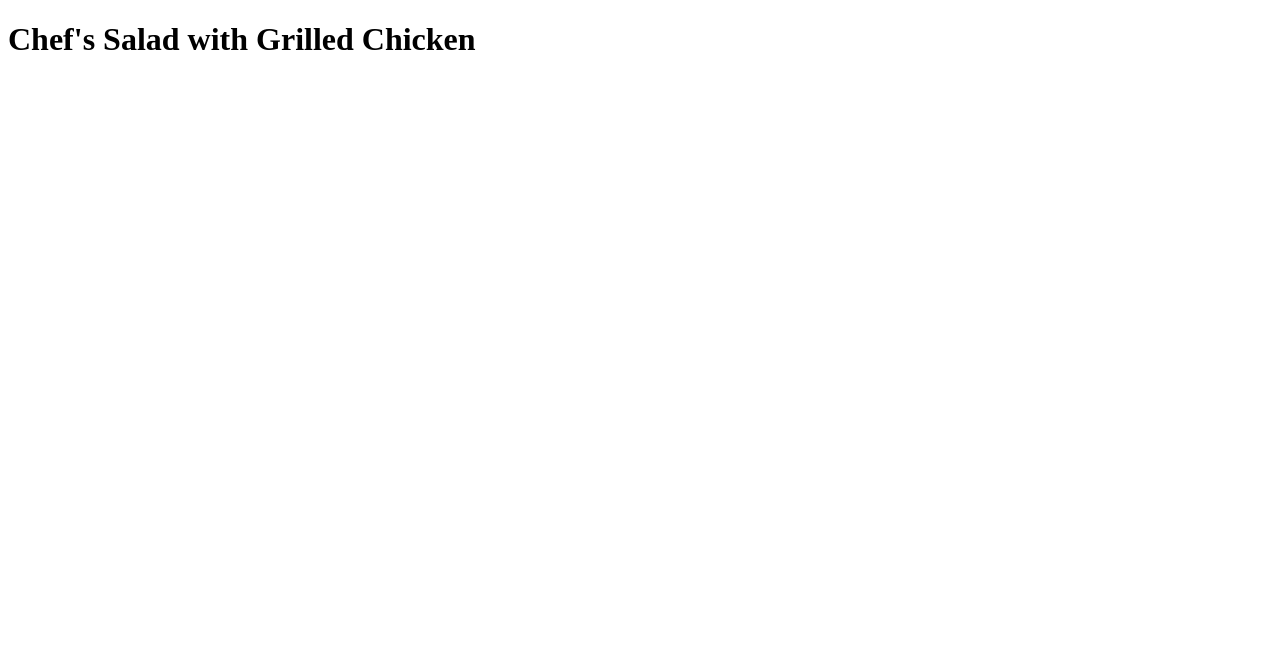
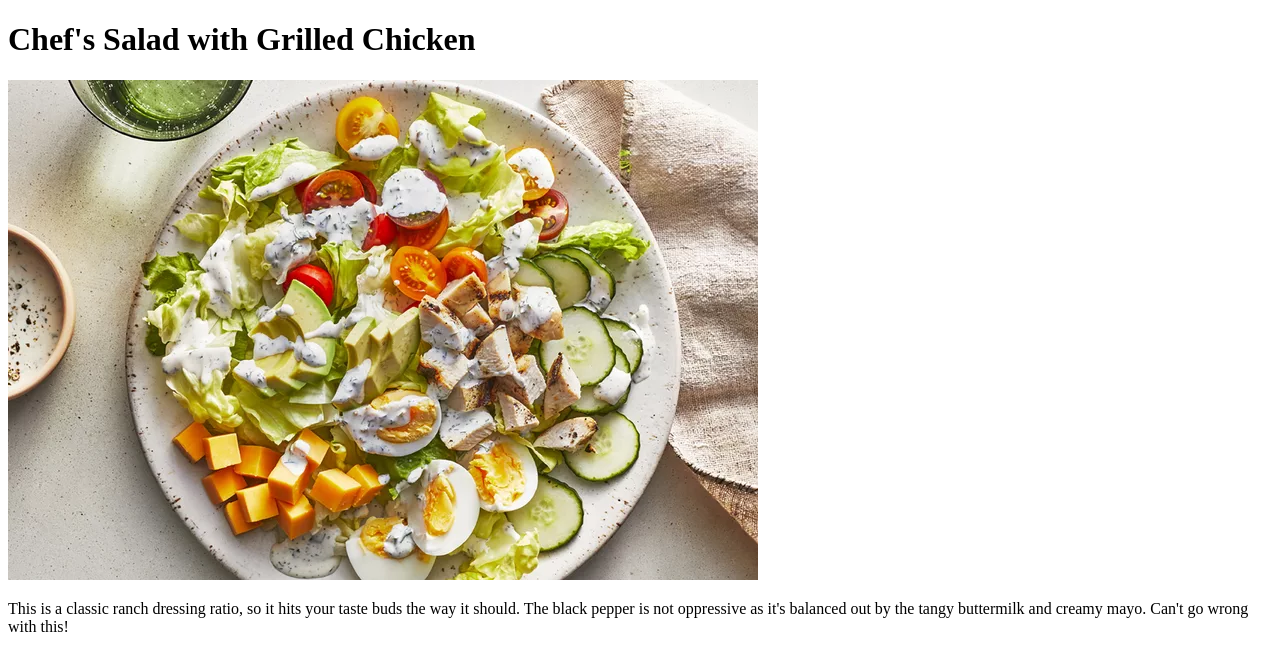
Before and after one commit to TweestidBunny/odin-recipes, a plain HTML site: page recipes/chefssallad.html in a window 1280 px wide. Drawn offline with Linux system fonts and the light colour scheme.

Commit message:
Add img and desc for chefssalad

```diff
--- a/recipes/chefssallad.html
+++ b/recipes/chefssallad.html
@@ -9,6 +9,12 @@
 
   <body>
     <h1>Chef's Salad with Grilled Chicken</h1>
+    <img src="../images/chefssalad.png" alt="chef's salad with grilled chicken">
+    <p>
+      This is a classic ranch dressing ratio, so it hits your taste buds the way it should.
+      The black pepper is not oppressive as it's balanced out by the tangy buttermilk and
+      creamy mayo. Can't go wrong with this!
+    </p>
   </body>
 
 </html>
```
Also changed, not shown: images/chefssalad.png (added).
